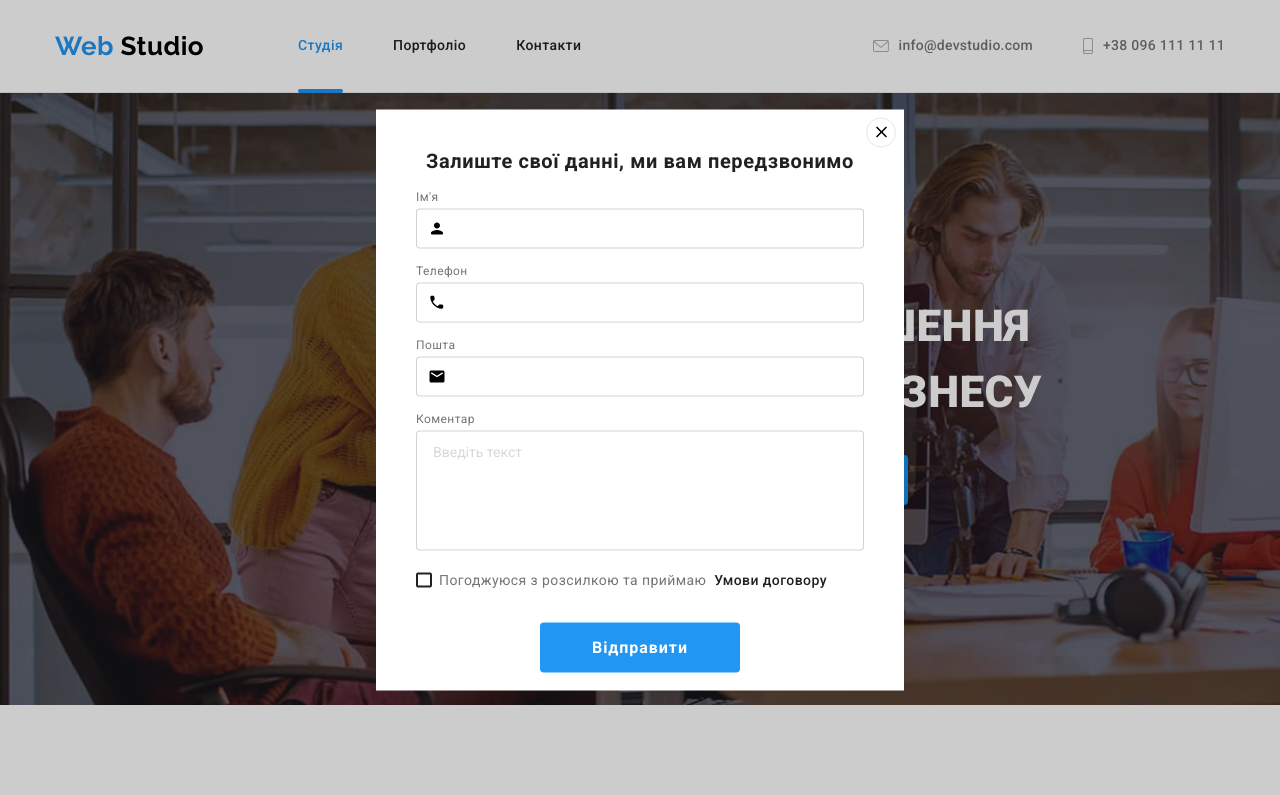
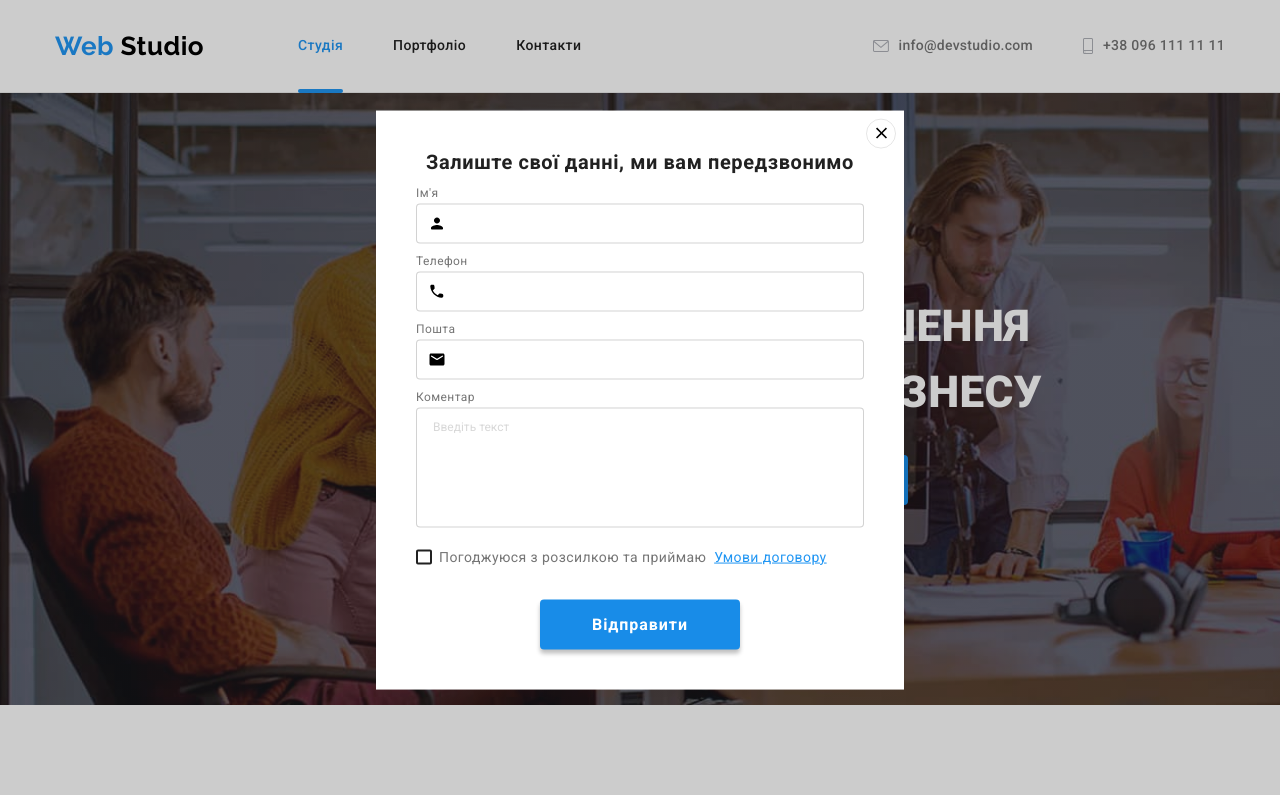
Before and after one commit to Aleksey100ckiy/goit-markup-hw-06, a plain HTML site: page index.html in a window 1280 px wide. Both pictures are taken after a click on the button "Замовити послугу". Shown: the top 795 px of the page. Drawn offline with nearby package versions, Linux system fonts and the light colour scheme.

Commit message:
Робить виправлення в ДЗ 6

```diff
--- a/CSS/style.css
+++ b/CSS/style.css
@@ -463,7 +463,6 @@ transition: fill var(--transition-dur-and-func);
     transform: translate(-50%, -50%);
     padding: 40px;
     width: 528px;
-    height: 581px;
     background-color: #FFFFFF;
 }
 
@@ -512,6 +511,9 @@ transition: fill var(--transition-dur-and-func);
     padding-left: 42px;
     transition: var(--transition-dur-and-func);
 }
+.modal-form-input {
+    font-size: 12px;
+}
 .modal-form-field-desc {
     font-family: 'Roboto';
     font-style: normal;
@@ -519,6 +521,9 @@ transition: fill var(--transition-dur-and-func);
     font-size: 12px;
     line-height: 14px;
     margin-bottom: 4px;
+}
+.modal-form-field-desc {
+    display: block;
 }
 .modal-form-field {
     margin-bottom: 10px;
@@ -555,6 +560,7 @@ transition: fill var(--transition-dur-and-func);
     outline: none;
 }
 .modal-form-input-wrapper {
+    display: block;
     position: relative;
 }
 .modal-form-comment {
@@ -564,8 +570,11 @@ transition: fill var(--transition-dur-and-func);
     border: 1px solid rgba(33, 33, 33, 0.2);
     padding: 12px 16px;
     resize: none;
-    color: rgba(00, 00, 00)
     transition: border-color var(--transition-dur-and-func);
+}
+.modal-form-comment {
+    font-size: 12px;
+    color: #000000;
 }
 .modal-form-comment:focus {
     outline: none;
@@ -618,12 +627,14 @@ border: none;
     letter-spacing: 0.06em;
     height: 50px;
     width: 200px;
-    background-color: var(--logo-button-color);
+    background-color: var(--active-button-color);
     color: var(--header-bcg-color);
+    box-shadow: 0px 4px 4px rgba(0, 0, 0, 0.25);
     border: 0;
     padding: 10px 52px;
     border-radius: 4px;
     transition: color var(--transition-dur-and-func), background-color var(--transition-dur-and-func);
+
 }
 
 .modal-button-submit:hover,
@@ -740,6 +751,20 @@ margin-bottom: 9px;
 .icone-send{
     fill: var(--footer-bigtext-color);
     margin-left: 10px;
+}
+.footer-subscribe-main {
+    margin-left: auto;
+}
+.modal-link-contract {
+    color: var(--logo-button-color);
+    text-decoration: underline;
+}
+.modal-link-contract:hover {
+    text-decoration: none;
+}
+.user-comment {
+    font-size: 12px;
+    color: #000000;
 }
 /* -----------------portfolio page--------------- */
 
--- a/index.html
+++ b/index.html
@@ -566,7 +566,7 @@
             </li>
           </ul>
         </div>
-        <div>
+        <div class="footer-subscribe-main">
           <p class="footer-header">Підпишіться на розсилку</p>
           <form class="footer-subscribe">
             <label class="footer-form-label">
@@ -598,7 +598,7 @@
         <form class="modal-form">
           <label class="modal-form-field">
             <span class="modal-form-field-desc">Ім'я</span>
-            <div class="modal-form-input-wrapper">
+            <span class="modal-form-input-wrapper">
               <input
                 type="text"
                 class="modal-form-input"
@@ -608,25 +608,25 @@
               <svg class="modal-form-input-icon">
                 <use href="./images/sprite.svg#icon-person"></use>
               </svg>
-            </div>
+            </span>
           </label>
           <label class="modal-form-field">
             <span class="modal-form-field-desc">Телефон</span>
-            <div class="modal-form-input-wrapper">
+            <span class="modal-form-input-wrapper">
               <input type="tel" class="modal-form-input" required name="tel" />
               <svg class="modal-form-input-icon">
                 <use href="./images/sprite.svg#icon-phone"></use>
               </svg>
-            </div>
+            </span>
           </label>
           <label class="modal-form-field">
             <span class="modal-form-field-desc">Пошта</span>
-            <div class="modal-form-input-wrapper">
+            <span class="modal-form-input-wrapper">
               <input type="email" class="modal-form-input" name="email" />
               <svg class="modal-form-input-icon">
                 <use href="./images/sprite.svg#icon-email"></use>
               </svg>
-            </div>
+            </span>
           </label>
           <label class="modal-form-field">
             <span class="modal-form-field-desc">Коментар</span>
@@ -649,7 +649,9 @@
                 href="./images/sprite.svg#icon-vector"
               ></use>
             </svg>
-            Погоджуюся з розсилкою та приймаю &nbsp;<a href="" class="link"
+            Погоджуюся з розсилкою та приймаю &nbsp;<a
+              href=""
+              class="modal-link-contract"
               >Умови договору</a
             >
           </label>
```
